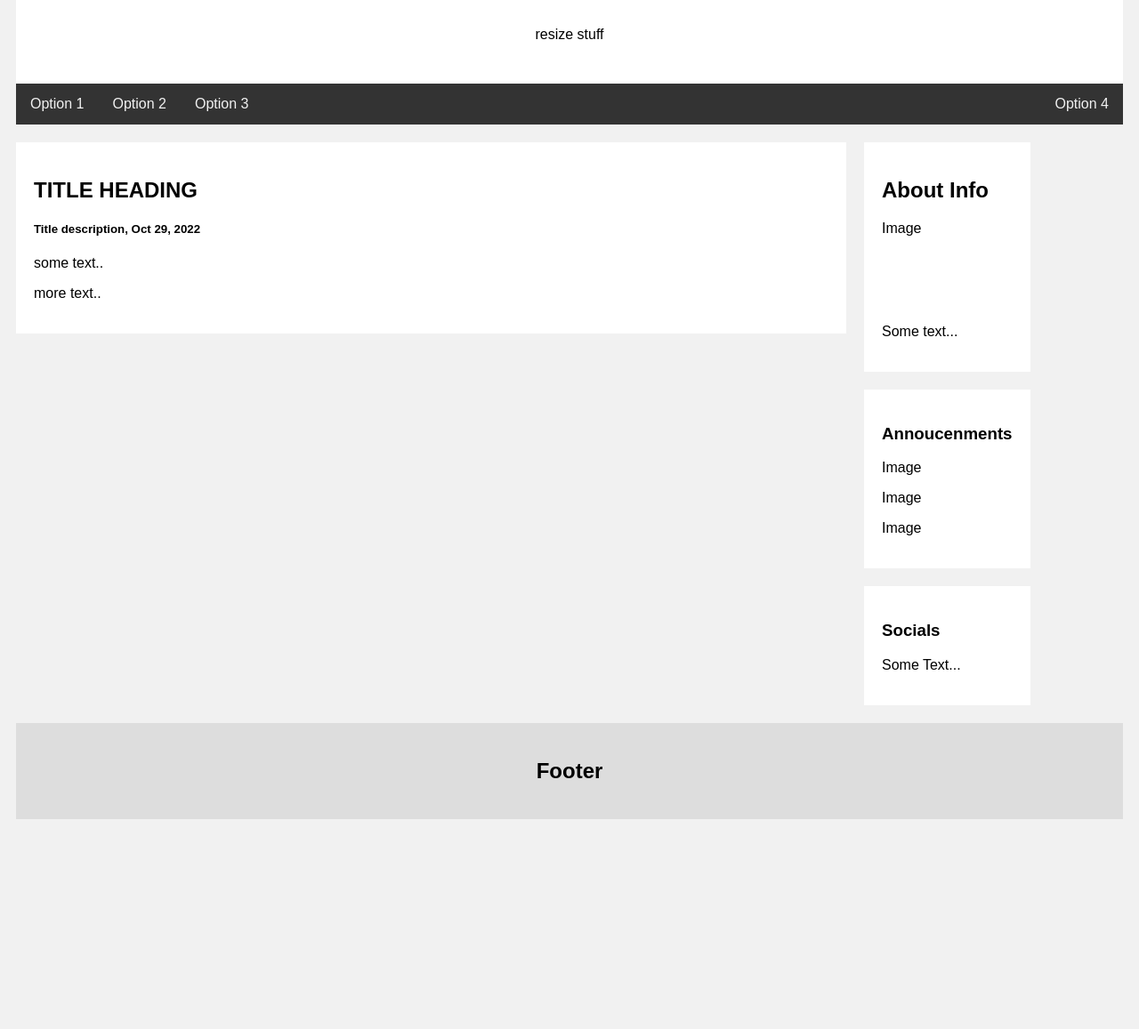
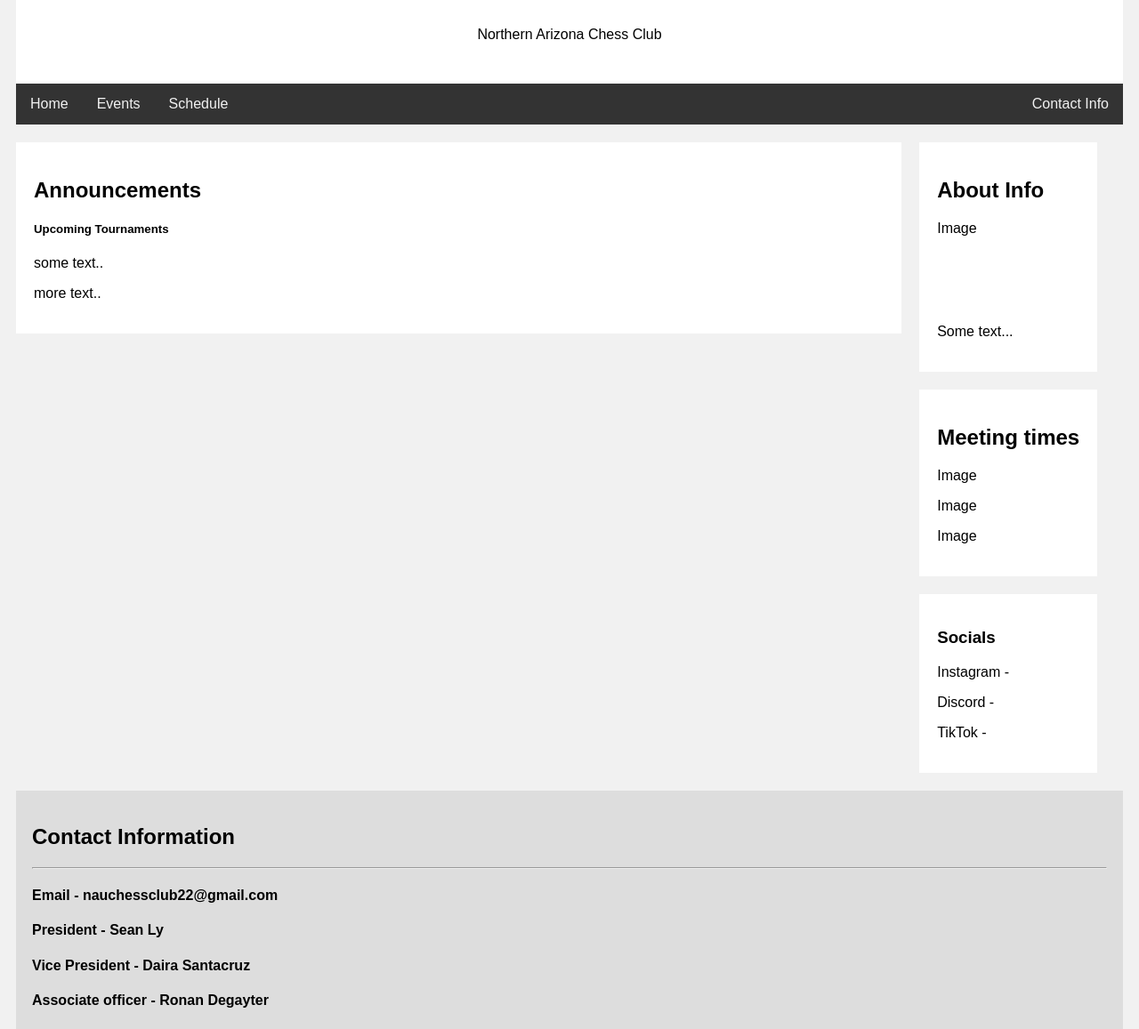
Before and after one commit to sl2676/chess-club-webpage, a plain HTML site: page index.html in a window 1280 px wide. Shown: the part 143-1300 px from the top of the page at 89% size. Before the commit the page ends 1082 px from the top, so only its background shows below. Drawn offline with Linux system fonts and the light colour scheme.

Commit message:
Implemented text
edited empty text added details

```diff
--- a/index.html
+++ b/index.html
@@ -34,7 +34,7 @@
 
 .leftcolumn {
 	float: left;
-	width: 75%;
+	width: 80%;
 }
 .rightcolumn {
 	float: left;
@@ -54,8 +54,8 @@
 }
 
 .footer {
-	padding: 20px;
-	text-align: center;
+	padding: 18px;
+	text-align: left;
 	background: #ddd;
 	margin-top: 20px;
 }
@@ -63,7 +63,7 @@
 @media screen and (max-width: 800px) {
 	.leftcolumn, .rightcolumn {
 		width: 100%;
-		padding: 0;
+		padding: 50;
 	}
 }
 @media screen and (max-wdith: 400px) {
@@ -74,26 +74,26 @@
 }
 
 	</style>
-<title>NAU_CHESS_CLUB</title>
+<title>NAU Chess Club</title>
 </head>
 <body>
 	<div class="header">
 		<h1>NAU Chess Club</h1>
-		<p>resize stuff</p>
+		<p>Northern Arizona Chess Club</p>
 	</div>
 
 	<div class="topnav">
-		<a href="#">Option 1</a>
-		<a href="#">Option 2</a>
-		<a href="#">Option 3</a>
-		<a href="#" style="float: right">Option 4</a>
+		<a href="#">Home</a>
+		<a href="#">Events</a>
+		<a href="#">Schedule</a>
+		<a href="#" style="float: right">Contact Info</a>
 	</div>
 
 	<div class="row">
 		<div class="leftcolumn">
 			<div class="card">
-				<h2>TITLE HEADING</h2>
-				<h5>Title description, Oct 29, 2022</h5>
+				<h2>Announcements</h2>
+				<h5>Upcoming Tournaments</h5>
 				<p>some text..</p>
 				<p>more text..</p>
 	</div>
@@ -105,20 +105,27 @@
 			<p>Some text...</p>
 		</div>
 		<div class="card">
-		<h3>Annoucenments</h3>
+		<h2>Meeting times</h2>
 		<div class="fakeimg"><p>Image</p></div>
 		<div class="fakeimg"><p>Image</p></div>
 		<div class="fakeimg"><p>Image</p></div>
 	</div>
 	<div class="card">
 		<h3>Socials</h3>
-		<p>Some Text...</p>
+		<p>Instagram -  </p>
+		<p>Discord - </p>
+		<p>TikTok - </p>
 	</div>
 </div>
 </div>
 
 <div class="footer">
-	<h2>Footer</h2>
+	<h2>Contact Information</h2>
+	<hr>
+	<h4>Email - nauchessclub22@gmail.com</h4>
+	<h4>President - Sean Ly</h4>
+	<h4>Vice President - Daira Santacruz</h4>
+	<h4>Associate officer - Ronan Degayter</h4>
 </div>
 </body>
 </html>
```
